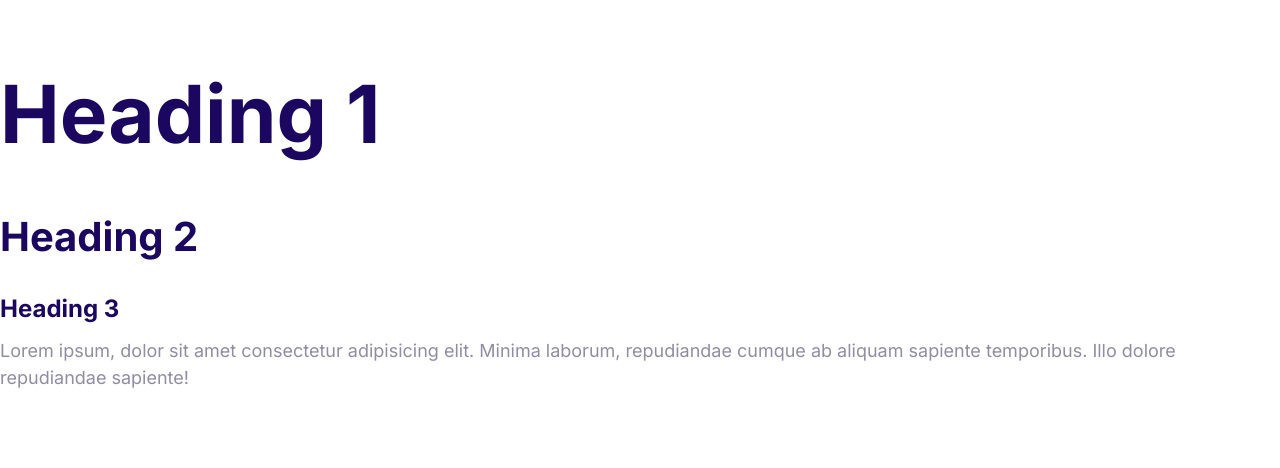
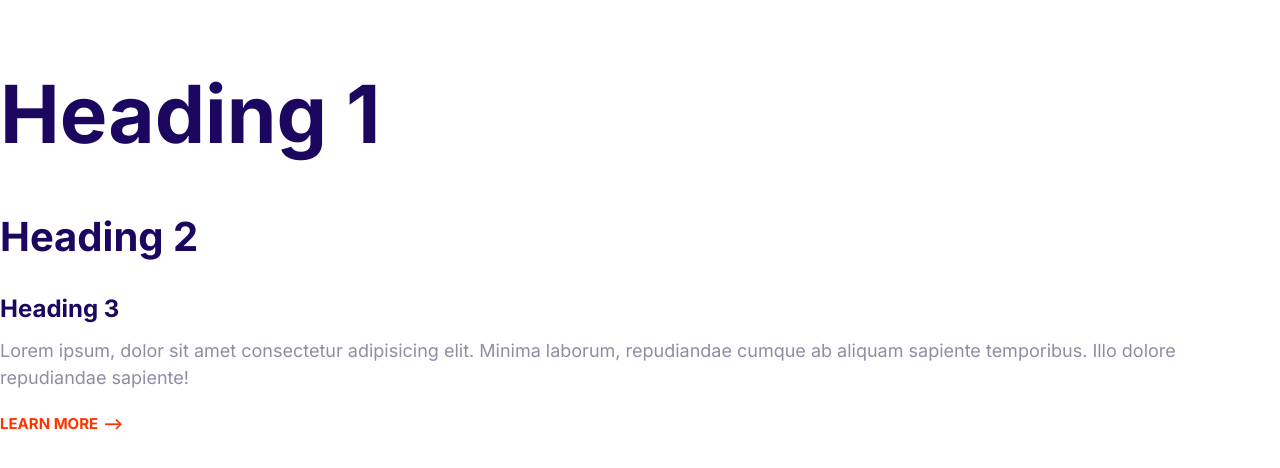
Before and after one commit to tvcampus00/demo, a plain HTML site: page index.html in a window 1280 px wide. Drawn offline with Linux system fonts and the light colour scheme.

Commit message:
build the arrow link components.

```diff
--- a/css/styles.css
+++ b/css/styles.css
@@ -1,3 +1,5 @@
+/* Define Color */
+
 :root {
   --colorPrimary: #2584ff;
   --colorSecondary: #00d9ff;
@@ -5,6 +7,8 @@
   --colorHeading: #1b0760;
   --colorBody: #918ca4;
 }
+
+/* Define typo size */
 
 html {
   font-size: 62.5%;
@@ -57,3 +61,33 @@ p {
     font-size: 2.4rem;
   }
 }
+
+/* Links */
+
+a {
+  text-decoration: none;
+}
+
+.link-arrow {
+  color: var(--colorAccent);
+  text-transform: uppercase;
+  font-size: 2rem;
+  font-weight: bold;
+}
+
+.link-arrow::after {
+  content: "-->";
+  margin-left: 5px;
+  transition: margin 0.15s;
+}
+
+.link-arrow:hover::after {
+  margin-left: 10px;
+  /* transition: margin 0.15s; */
+}
+
+@media screen and (min-width: 1024px) {
+  .link-arrow {
+    font-size: 1.5rem;
+  }
+}
--- a/index.html
+++ b/index.html
@@ -23,5 +23,7 @@
       repudiandae cumque ab aliquam sapiente temporibus. Illo dolore repudiandae
       sapiente!
     </p>
+
+    <a href="#" class="link-arrow">Learn More</a>
   </body>
 </html>
```
Also changed, not shown: components/links.html (added, +1 -0 lines).
